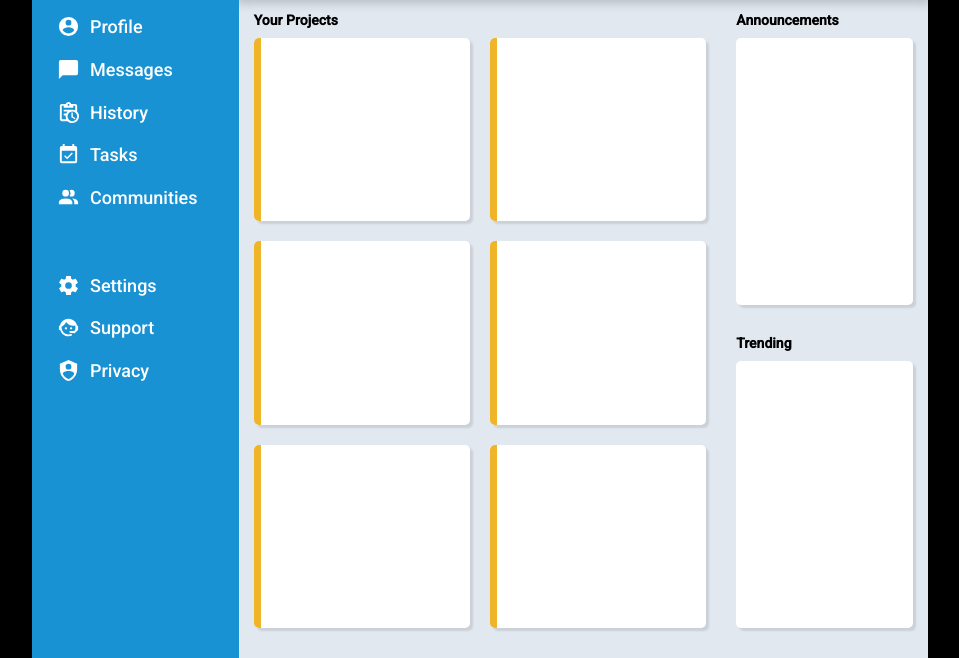
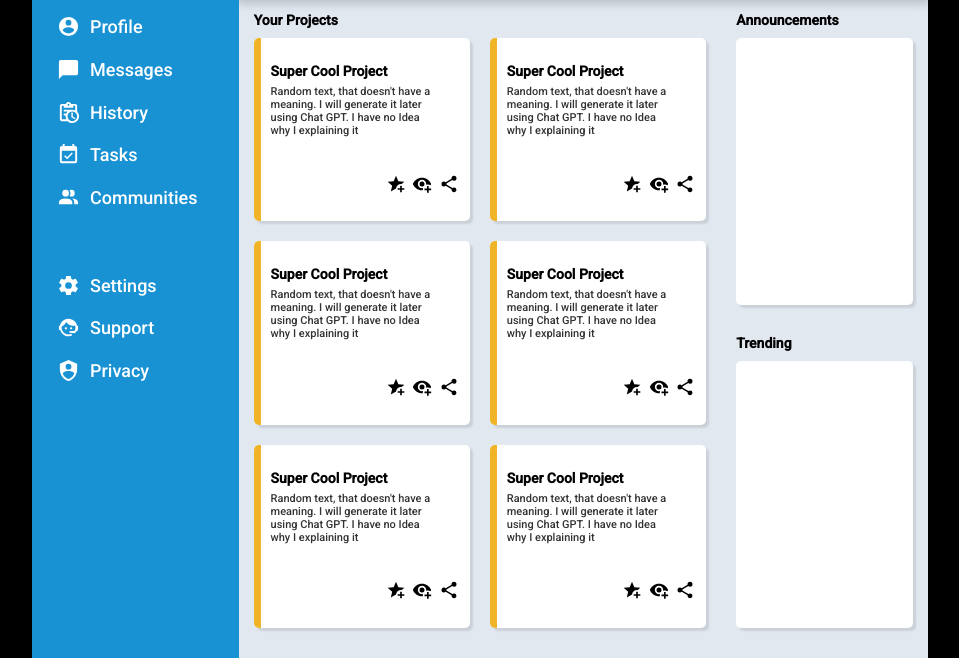
Before and after one commit to MihaelYaryomenko/Admin-Dashboard, a plain HTML site: page index.html in a window 1280 px wide. Shown: the part 142-800 px from the top of the page, without its empty margins (160-1119 px from the left). Drawn offline with Linux system fonts and the light colour scheme.

Commit message:
project container filled

```diff
--- a/index.html
+++ b/index.html
@@ -91,25 +91,87 @@
             <div id="project-container">
               <div class="project shadow-box">
                 <div class="orange-box"></div>
-                <div class="text-container">
-                  <h3>Super Cool Project</h3>
-                  <p>Random text, that doesn't have a meaning. I will generate it later using Chat GPT. I have no Idea why I explaining it</p>
+                <div class="project-column-container">
+                  <div class="text-box">
+                    <h3 class="text-box-heading">Super Cool Project</h3>
+                    <p class="text-box-paragraph">Random text, that doesn't have a meaning. I will generate it later using Chat GPT. I have no Idea why I explaining it</p>
+                  </div>
+                  <div class="icon-box">
+                    <img src="/src/star-plus.svg" alt="" class="header-icon project-icon">
+                    <img src="/src/eye-plus.svg" alt="" class="header-icon project-icon">
+                    <img src="/src/share-variant.svg" alt="" class="header-icon project-icon">
+                  </div>
                 </div>
               </div>
               <div class="project shadow-box">
                 <div class="orange-box"></div>
+                <div class="project-column-container">
+                  <div class="text-box">
+                    <h3 class="text-box-heading">Super Cool Project</h3>
+                    <p class="text-box-paragraph">Random text, that doesn't have a meaning. I will generate it later using Chat GPT. I have no Idea why I explaining it</p>
+                  </div>
+                  <div class="icon-box">
+                    <img src="/src/star-plus.svg" alt="" class="header-icon project-icon">
+                    <img src="/src/eye-plus.svg" alt="" class="header-icon project-icon">
+                    <img src="/src/share-variant.svg" alt="" class="header-icon project-icon">
+                  </div>
+                </div>
               </div>
               <div class="project shadow-box">
                 <div class="orange-box"></div>
+                <div class="project-column-container">
+                  <div class="text-box">
+                    <h3 class="text-box-heading">Super Cool Project</h3>
+                    <p class="text-box-paragraph">Random text, that doesn't have a meaning. I will generate it later using Chat GPT. I have no Idea why I explaining it</p>
+                  </div>
+                  <div class="icon-box">
+                    <img src="/src/star-plus.svg" alt="" class="header-icon project-icon">
+                    <img src="/src/eye-plus.svg" alt="" class="header-icon project-icon">
+                    <img src="/src/share-variant.svg" alt="" class="header-icon project-icon">
+                  </div>
+                </div>
               </div>
               <div class="project shadow-box">
                 <div class="orange-box"></div>
+                <div class="project-column-container">
+                  <div class="text-box">
+                    <h3 class="text-box-heading">Super Cool Project</h3>
+                    <p class="text-box-paragraph">Random text, that doesn't have a meaning. I will generate it later using Chat GPT. I have no Idea why I explaining it</p>
+                  </div>
+                  <div class="icon-box">
+                    <img src="/src/star-plus.svg" alt="" class="header-icon project-icon">
+                    <img src="/src/eye-plus.svg" alt="" class="header-icon project-icon">
+                    <img src="/src/share-variant.svg" alt="" class="header-icon project-icon">
+                  </div>
+                </div>
               </div>
               <div class="project shadow-box">
                 <div class="orange-box"></div>
+                <div class="project-column-container">
+                  <div class="text-box">
+                    <h3 class="text-box-heading">Super Cool Project</h3>
+                    <p class="text-box-paragraph">Random text, that doesn't have a meaning. I will generate it later using Chat GPT. I have no Idea why I explaining it</p>
+                  </div>
+                  <div class="icon-box">
+                    <img src="/src/star-plus.svg" alt="" class="header-icon project-icon">
+                    <img src="/src/eye-plus.svg" alt="" class="header-icon project-icon">
+                    <img src="/src/share-variant.svg" alt="" class="header-icon project-icon">
+                  </div>
+                </div>
               </div>
               <div class="project shadow-box">
                 <div class="orange-box"></div>
+                <div class="project-column-container">
+                  <div class="text-box">
+                    <h3 class="text-box-heading">Super Cool Project</h3>
+                    <p class="text-box-paragraph">Random text, that doesn't have a meaning. I will generate it later using Chat GPT. I have no Idea why I explaining it</p>
+                  </div>
+                  <div class="icon-box">
+                    <img src="/src/star-plus.svg" alt="" class="header-icon project-icon">
+                    <img src="/src/eye-plus.svg" alt="" class="header-icon project-icon">
+                    <img src="/src/share-variant.svg" alt="" class="header-icon project-icon">
+                  </div>
+                </div>
               </div>
             </div>
           </div>
--- a/style.css
+++ b/style.css
@@ -236,6 +236,7 @@ body {
 
 .project {
   overflow: hidden;
+  display: flex;
   width: 100%;
   height: 100%;
   background-color: white;
@@ -309,3 +310,45 @@ body {
   position: relative;
   left: 0px;
 }
+
+.text-box {
+  width: 80%;
+  margin: 25px 10px 0px 10px;
+}
+
+.text-box-paragraph {
+  font-weight: 500;
+  opacity: 0.8;
+  font-size: 11px
+}
+
+.text-box-heading {
+  margin: 0px 0px 6px 0px;
+  font-size: 14px;
+}
+
+.icon-box {
+  position: relative;
+  top: 20%;
+  left: 60%;
+  display: flex;
+}
+
+.project-icon {
+  margin: 0px 3% 0px 0px
+}
+
+.project-icon:hover {
+  cursor: pointer;
+  opacity: 0.8;
+}
+
+.project-icon:active {
+  opacity: 0.6;
+}
+
+.project-column-container {
+  display: flex;
+  flex-direction: column;
+  width: 100%;
+}
```
Also changed, not shown: src/eye-plus.svg (added), src/share-variant.svg (added), src/star-plus.svg (added).
